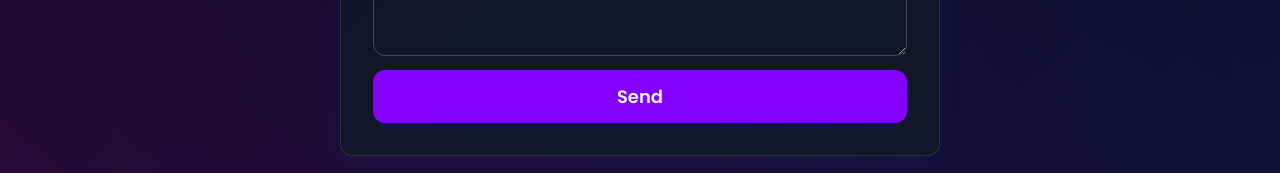
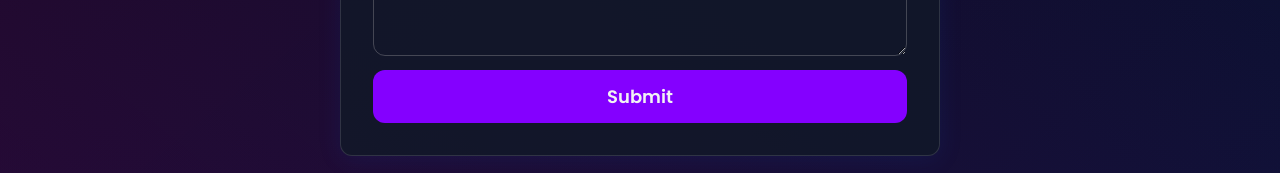
Before and after one commit to Rizwanhu/React-Portfolio, a React (Vite) app: page / in a window 1280 px wide. Shown: the part 5911-6084 px from the top of the page. Built offline with nearby package versions, Linux system fonts and the light colour scheme.

Commit message:
Attaching emailjs and making email and contact functional

```diff
--- a/src/components/Contact.jsx
+++ b/src/components/Contact.jsx
@@ -2,6 +2,7 @@ import React, { useRef } from "react";
 import styled from "styled-components";
 import emailjs from "@emailjs/browser";
 import EarthCanvas from "../canvas/Earth";
+// import emailjs from 'emailjs-com';
 
 const Container = styled.div`
   display: flex;
@@ -48,7 +49,7 @@ const Desc = styled.div`
   }
 `;
 
-const ContactForm = styled.div`
+const ContactForm = styled.form`
   width: 95%;
   max-width: 600px;
   display: flex;
@@ -105,6 +106,7 @@ const ContactButton = styled.input`
   color: ${({ theme }) => theme.text_primary};
   font-size: 18px;
   font-weight: 600;
+  cursor: pointer;
 `;
 
 
@@ -114,22 +116,22 @@ const ContactButton = styled.input`
 const Contact = () => {
 
   const form = useRef();
-  const handelSubmit = (e) => {
+
+  // Initialize EmailJS with your public key
+  emailjs.init('JOMaXEWwnliFiweDe');
+
+  const sendEmail = (e) => {
     e.preventDefault();
+
     emailjs
-      .sendForm(
-        "service_45609ei",
-        "template_zga0tbl",
-        form.current,
-        "JOMaXEWwnliFiweDe"
-      )
+      .sendForm('service_9o166bu', 'template_rbrz3wu', form.current, 'JOMaXEWwnliFiweDe')
       .then(
         (result) => {
-          alert("Message Sent");
-          form.current.result();
+          console.log('SUCCESS!', result.text);
+          form.current.reset(); // Reset the form after a successful email submission
         },
         (error) => {
-          alert(error);
+          console.log('FAILED...', error.text);
         }
       );
   };
@@ -148,14 +150,17 @@ const Contact = () => {
         Feel free to reach out to me for any questions or opportunities!
 </Desc>
 
-      <ContactForm onSubmit={handelSubmit}>
+
+          {/* <form ref={form} onSubmit={sendEmail}> */}
+      <ContactForm ref={form} onSubmit={sendEmail}>
           <ContactTitle>Email Me 🚀</ContactTitle>
-          <ContactInput placeholder="Your Email" name="from_email" />
-          <ContactInput placeholder="Your Name" name="from_name" />
+          <ContactInput placeholder="Your Email" name="user_email" />
+          <ContactInput placeholder="Your Name" name="user_name" />
           <ContactInput placeholder="Subject" name="subject" />
           <ContactInputMessage placeholder="Message" name="message" rows={4} />
-          <ContactButton type="submit" value="Send" />
+          <ContactButton type="submit" />
         </ContactForm>
+          {/* </form> */}
 
       </Wrapper>
     </Container>
```
